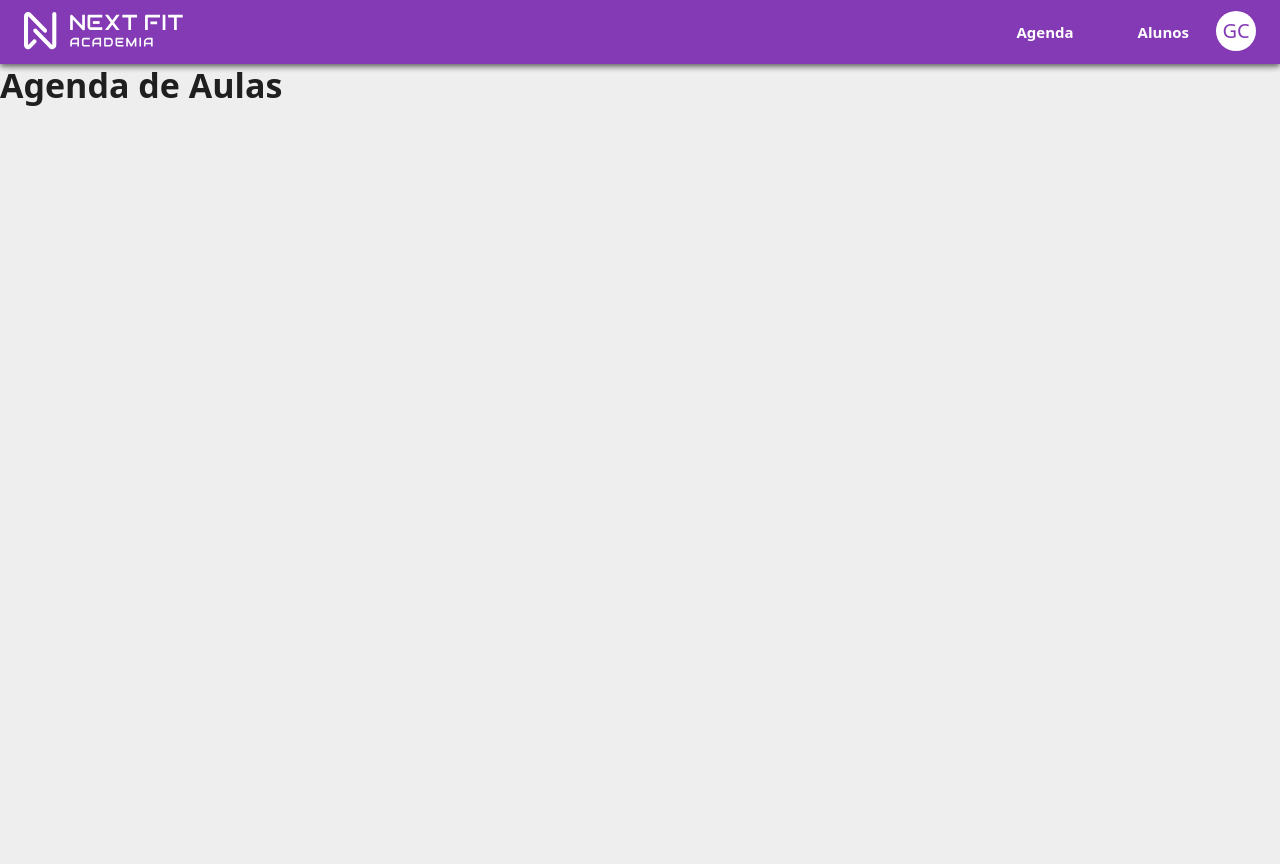
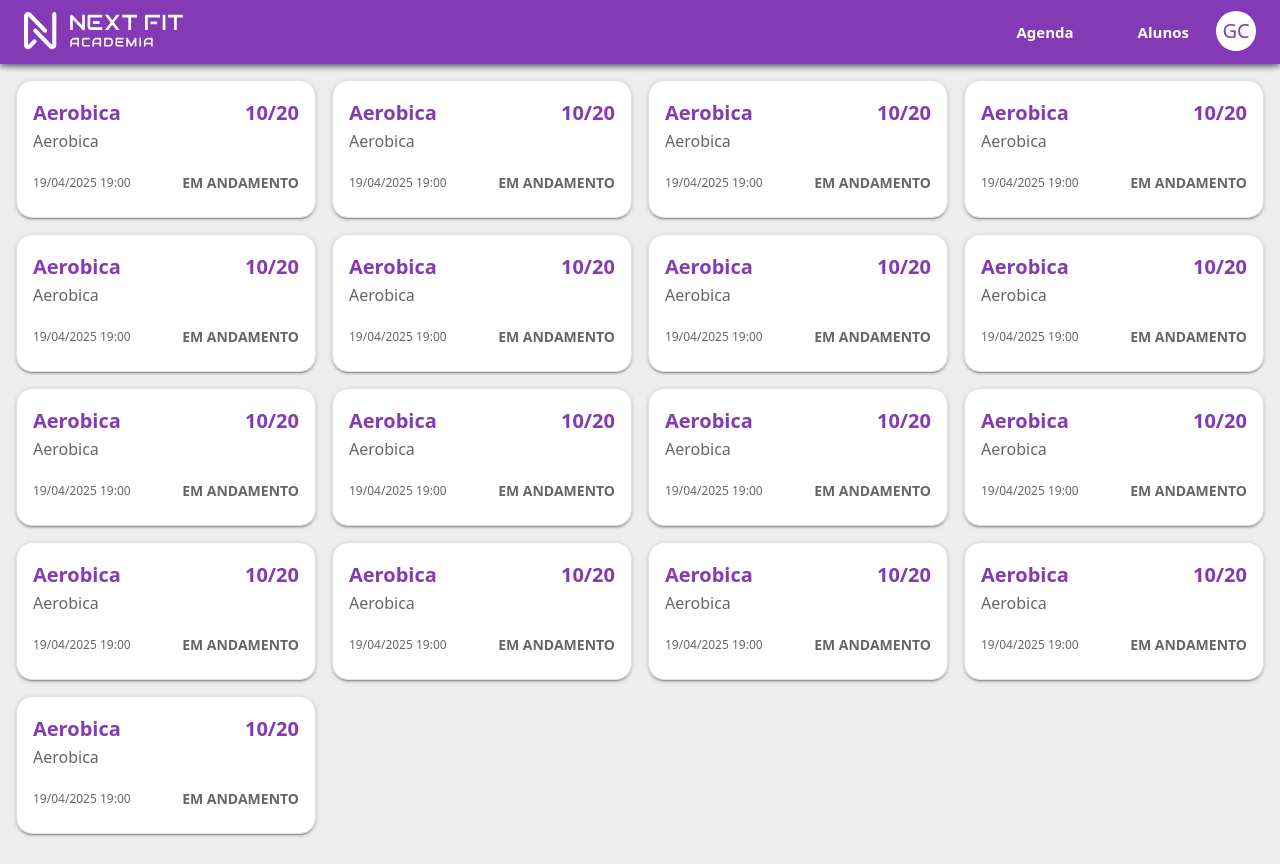
Before and after one commit to imgabrielcastro/SistemaAcademia, a React (Vite) app: page /agenda in a window 1280 px wide. Built offline with nearby package versions, Linux system fonts and the light colour scheme; some icons are missing.

Commit message:
feat: criacao do card de agenda

```diff
--- /dev/null
+++ b/src/pages/Agenda/components/CardAgenda/index.tsx
@@ -0,0 +1,52 @@
+import Card from "@mui/material/Card";
+import CardActions from "@mui/material/CardActions";
+import CardContent from "@mui/material/CardContent";
+import Button from "@mui/material/Button";
+import Typography from "@mui/material/Typography";
+import CalendarTodayIcon from "@mui/icons-material/CalendarToday";
+import { Link } from "@mui/material";
+import type { CardAgenda } from "../../../../types/cardAgenda";
+import HStack from "../../../../components/stacks/Hstack";
+
+export default function CardAgenda({ card }: { card: CardAgenda }) {
+  return (
+    <Card
+      sx={{
+        border: 1,
+        maxWidth: 320,
+        borderRadius: 4,
+        borderColor: "grey.300",
+        boxShadow: 2,
+        cursor: "pointer",
+        "&:hover": {
+          borderColor: "primary.main",
+        },
+      }}
+    >
+      <Link href={card.dataHoraInicio} underline="none">
+        <CardContent>
+          <HStack justifyContent={"space-between"}>
+            <Typography variant="h6" component="div" fontWeight={"bold"}>
+              {card.titulo}
+            </Typography>
+            <Typography variant="h6" component="div" fontWeight={"bold"}>
+              {card.qntParticipantes}/{card.qntVagas}
+            </Typography>
+          </HStack>
+          <Typography sx={{ color: "text.secondary", mb: 1.5}}>
+            {card.modalidade}
+          </Typography>
+
+          <HStack justifyContent={"space-between"} paddingTop={1}>
+            <Typography variant="caption" sx={{ color: "text.secondary" }}>
+              {card.dataHoraInicio}
+            </Typography>
+            <Typography variant="body2" fontWeight={"bold"} sx={{ color: "text.secondary" }}>
+              {card.situacao}
+            </Typography>
+          </HStack>
+        </CardContent>
+      </Link>
+    </Card>
+  );
+}
--- a/src/pages/Agenda/index.tsx
+++ b/src/pages/Agenda/index.tsx
@@ -1,14 +1,40 @@
 import { Box, Typography } from "@mui/material";
 import Header from "../../components/Header";
+import CardAgenda from "./components/CardAgenda";
+import VStack from "../../components/stacks/Vstack";
+import HStack from "../../components/stacks/Hstack";
 
 export default function Agenda() {
   return (
     <Box sx={{ display: "flex", flexDirection: "column", minHeight: "100vh" }}>
       <Header />
-      <Box>
-        <Typography variant="h4" component="h1" gutterBottom>
-          Agenda de Aulas
-        </Typography>
+      <Box
+    sx={{
+      display: "grid",
+     gridTemplateColumns: "repeat(auto-fit, minmax(280px, 1fr))",
+      gap: 2,
+      maxWidth: { xs: "400px", sm: "100%" },
+      justifyContent: "center",
+      p: 2,
+    }}
+  >
+        <CardAgenda card={{ id: "1", titulo: "Aerobica", modalidade: "Aerobica", dataHoraInicio: "19/04/2025 19:00", situacao: "EM ANDAMENTO", qntParticipantes: 10, qntVagas: 20 }} />
+        <CardAgenda card={{ id: "1", titulo: "Aerobica", modalidade: "Aerobica", dataHoraInicio: "19/04/2025 19:00", situacao: "EM ANDAMENTO", qntParticipantes: 10, qntVagas: 20 }} />
+        <CardAgenda card={{ id: "1", titulo: "Aerobica", modalidade: "Aerobica", dataHoraInicio: "19/04/2025 19:00", situacao: "EM ANDAMENTO", qntParticipantes: 10, qntVagas: 20 }} />
+        <CardAgenda card={{ id: "1", titulo: "Aerobica", modalidade: "Aerobica", dataHoraInicio: "19/04/2025 19:00", situacao: "EM ANDAMENTO", qntParticipantes: 10, qntVagas: 20 }} />
+        <CardAgenda card={{ id: "1", titulo: "Aerobica", modalidade: "Aerobica", dataHoraInicio: "19/04/2025 19:00", situacao: "EM ANDAMENTO", qntParticipantes: 10, qntVagas: 20 }} />
+        <CardAgenda card={{ id: "1", titulo: "Aerobica", modalidade: "Aerobica", dataHoraInicio: "19/04/2025 19:00", situacao: "EM ANDAMENTO", qntParticipantes: 10, qntVagas: 20 }} />
+        <CardAgenda card={{ id: "1", titulo: "Aerobica", modalidade: "Aerobica", dataHoraInicio: "19/04/2025 19:00", situacao: "EM ANDAMENTO", qntParticipantes: 10, qntVagas: 20 }} />
+        <CardAgenda card={{ id: "1", titulo: "Aerobica", modalidade: "Aerobica", dataHoraInicio: "19/04/2025 19:00", situacao: "EM ANDAMENTO", qntParticipantes: 10, qntVagas: 20 }} />
+        <CardAgenda card={{ id: "1", titulo: "Aerobica", modalidade: "Aerobica", dataHoraInicio: "19/04/2025 19:00", situacao: "EM ANDAMENTO", qntParticipantes: 10, qntVagas: 20 }} />
+        <CardAgenda card={{ id: "1", titulo: "Aerobica", modalidade: "Aerobica", dataHoraInicio: "19/04/2025 19:00", situacao: "EM ANDAMENTO", qntParticipantes: 10, qntVagas: 20 }} />
+        <CardAgenda card={{ id: "1", titulo: "Aerobica", modalidade: "Aerobica", dataHoraInicio: "19/04/2025 19:00", situacao: "EM ANDAMENTO", qntParticipantes: 10, qntVagas: 20 }} />
+        <CardAgenda card={{ id: "1", titulo: "Aerobica", modalidade: "Aerobica", dataHoraInicio: "19/04/2025 19:00", situacao: "EM ANDAMENTO", qntParticipantes: 10, qntVagas: 20 }} />
+        <CardAgenda card={{ id: "1", titulo: "Aerobica", modalidade: "Aerobica", dataHoraInicio: "19/04/2025 19:00", situacao: "EM ANDAMENTO", qntParticipantes: 10, qntVagas: 20 }} />
+        <CardAgenda card={{ id: "1", titulo: "Aerobica", modalidade: "Aerobica", dataHoraInicio: "19/04/2025 19:00", situacao: "EM ANDAMENTO", qntParticipantes: 10, qntVagas: 20 }} />
+        <CardAgenda card={{ id: "1", titulo: "Aerobica", modalidade: "Aerobica", dataHoraInicio: "19/04/2025 19:00", situacao: "EM ANDAMENTO", qntParticipantes: 10, qntVagas: 20 }} />
+        <CardAgenda card={{ id: "1", titulo: "Aerobica", modalidade: "Aerobica", dataHoraInicio: "19/04/2025 19:00", situacao: "EM ANDAMENTO", qntParticipantes: 10, qntVagas: 20 }} />
+        <CardAgenda card={{ id: "1", titulo: "Aerobica", modalidade: "Aerobica", dataHoraInicio: "19/04/2025 19:00", situacao: "EM ANDAMENTO", qntParticipantes: 10, qntVagas: 20 }} />
       </Box>
     </Box>
   );
--- /dev/null
+++ b/src/types/cardAgenda.ts
@@ -0,0 +1,9 @@
+export interface CardAgenda {
+  id: string;
+  titulo: string;
+  modalidade: string;
+  dataHoraInicio: string;
+  situacao: string;
+  qntParticipantes: number;
+  qntVagas: number;
+}
```
